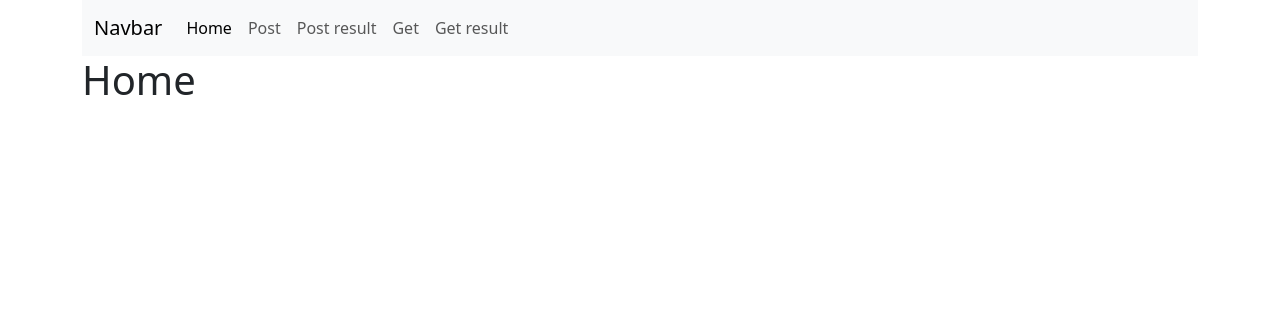
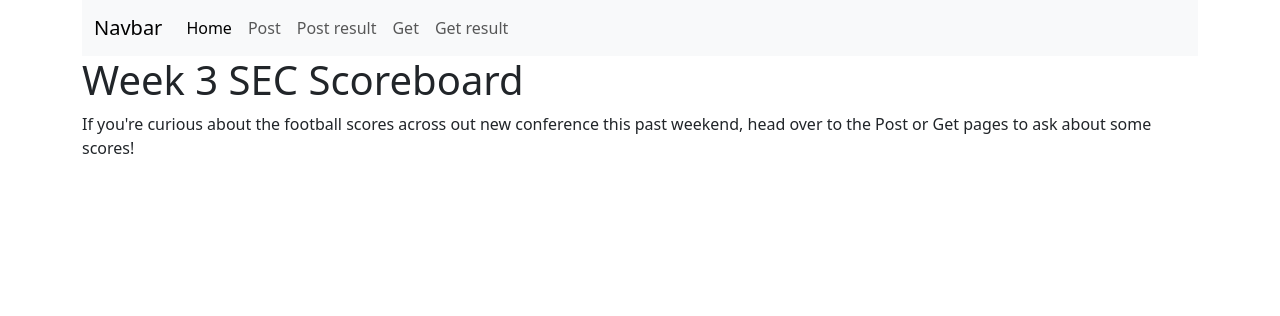
Before and after one commit to malucario/hw2, a PHP site: page / in a window 1280 px wide. Shown: the top 316 px of the page. Run offline with PHP 8.4, Linux system fonts and the light colour scheme.

Commit message:
Update index.php

```diff
--- a/index.php
+++ b/index.php
@@ -2,7 +2,8 @@
 Include "view-header.php";
 ?>
 
-<h1>Home</h1>
+<h1>Week 3 SEC Scoreboard</h1>
+ <p>If you're curious about the football scores across out new conference this past weekend, head over to the Post or Get pages to ask about some scores!</p>
  <?php
 Include "view-footer.php";
 ?>
```
